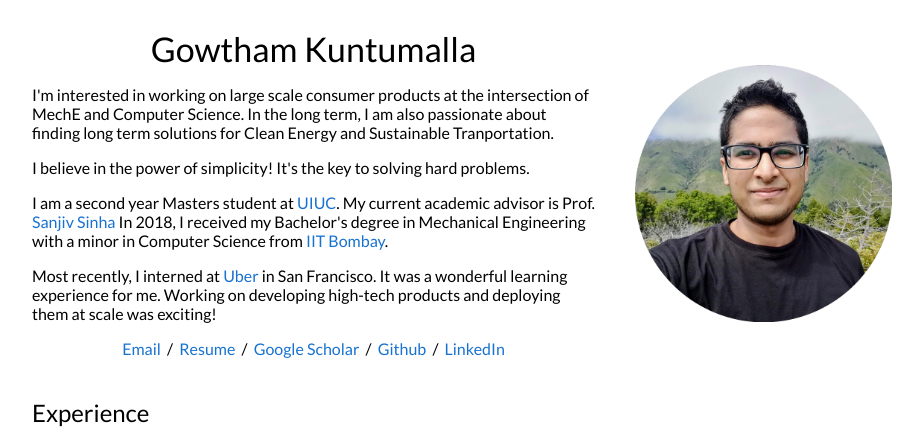
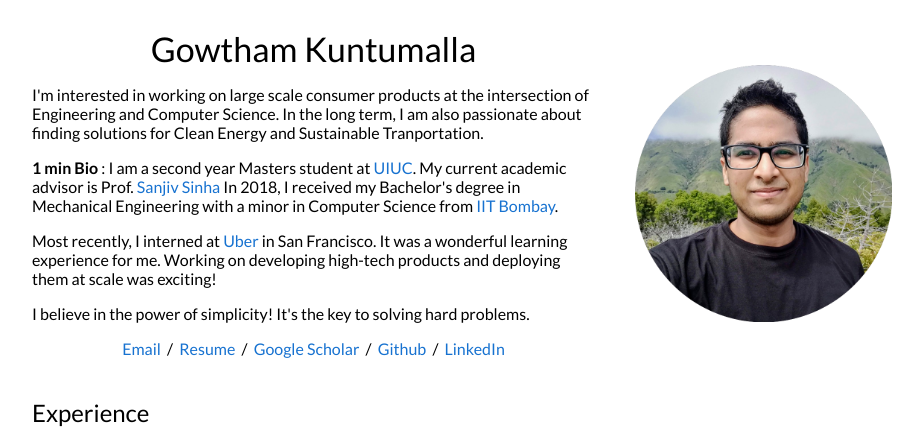
Before and after one commit to gowthamkuntumalla/gowthamkuntumalla.github.io, a plain HTML site: page index.html in a window 1280 px wide. Shown: the top 444 px of the page, without its empty margins (178-1101 px from the left). Drawn offline with Linux system fonts and the light colour scheme.

Commit message:
Update index.html

```diff
--- a/index.html
+++ b/index.html
@@ -104,13 +104,15 @@
                 <name>Gowtham Kuntumalla</name>
               </p>
 
-	      <p> I'm interested in working on large scale consumer products at the intersection of MechE and Computer Science. In the long term, I am also passionate about finding long term solutions for Clean Energy and Sustainable Tranportation. </p>
-	      <p> I believe in the power of simplicity! It's the key to solving hard problems. </p>
+	      <p> I'm interested in working on large scale consumer products at the intersection of Engineering and Computer Science. In the long term, I am also passionate about finding solutions for Clean Energy and Sustainable Tranportation.</p>
 
-              <p>I am a second year Masters student at <a href="https://www.illinois.edu/">UIUC</a>. My current academic advisor is Prof. <a href="https://mechanical.illinois.edu/directory/faculty/sanjiv">Sanjiv Sinha</a> In 2018, I received my Bachelor's degree in Mechanical Engineering with a minor in Computer Science from <a href="http://www.iitb.ac.in/">IIT Bombay</a>.
-			  </p>
+	      <p><strong> 1 min Bio </strong>: I am a second year Masters student at <a href="https://www.illinois.edu/">UIUC</a>. My current academic advisor is Prof. <a href="https://mechanical.illinois.edu/directory/faculty/sanjiv">Sanjiv Sinha</a>
+		      In 2018, I received my Bachelor's degree in Mechanical Engineering with a minor in Computer Science from <a href="http://www.iitb.ac.in/">IIT Bombay</a>.
+		   </p>
               <p> Most recently, I interned at <a href = "https://www.uber.com/"> Uber </a> in San Francisco. It was a wonderful learning experience for me. Working on developing high-tech products and deploying them at scale
 			  was exciting!</p>
+
+		 <p> I believe in the power of simplicity! It's the key to solving hard problems. </p>
 
 
 
```
